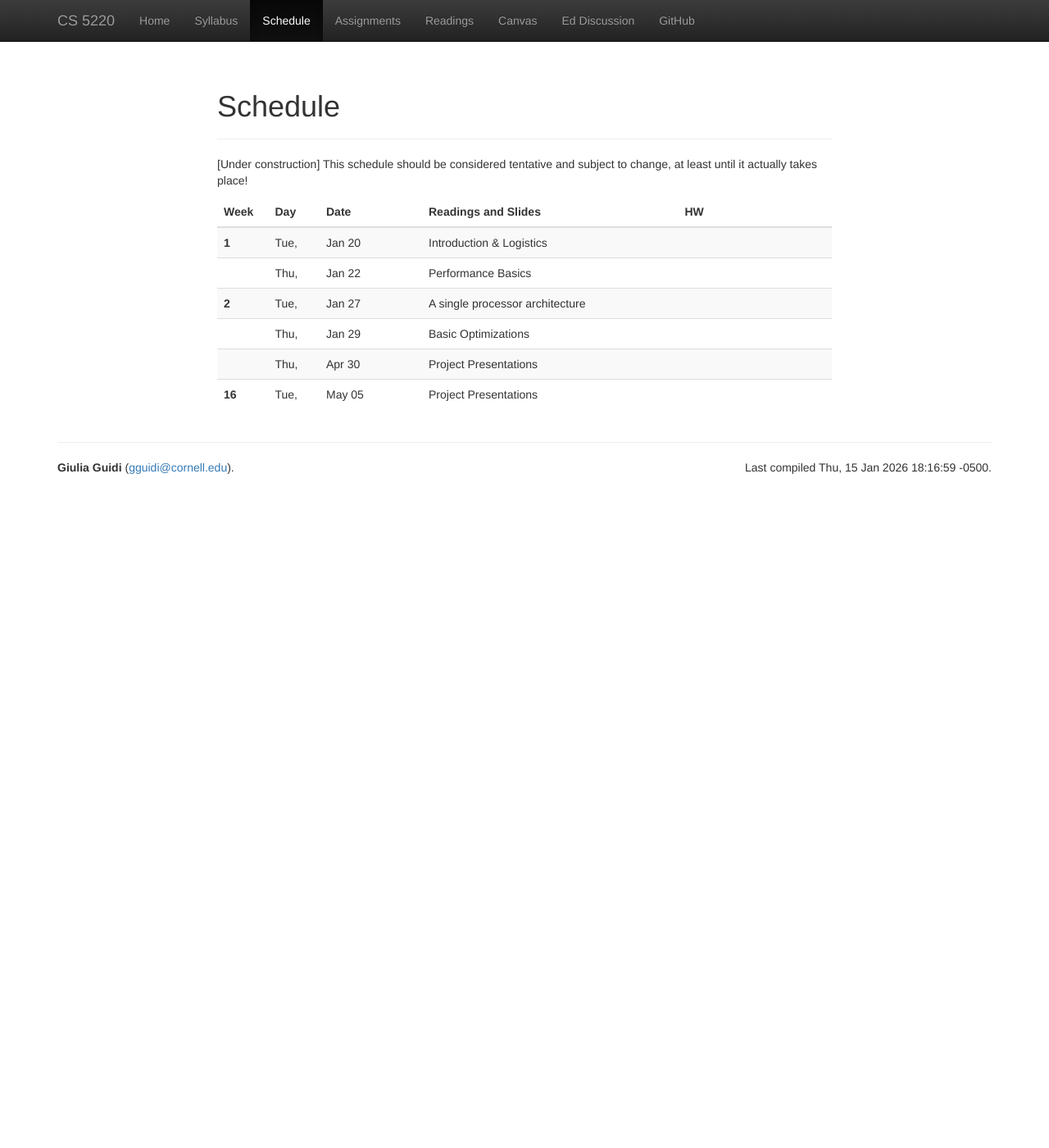
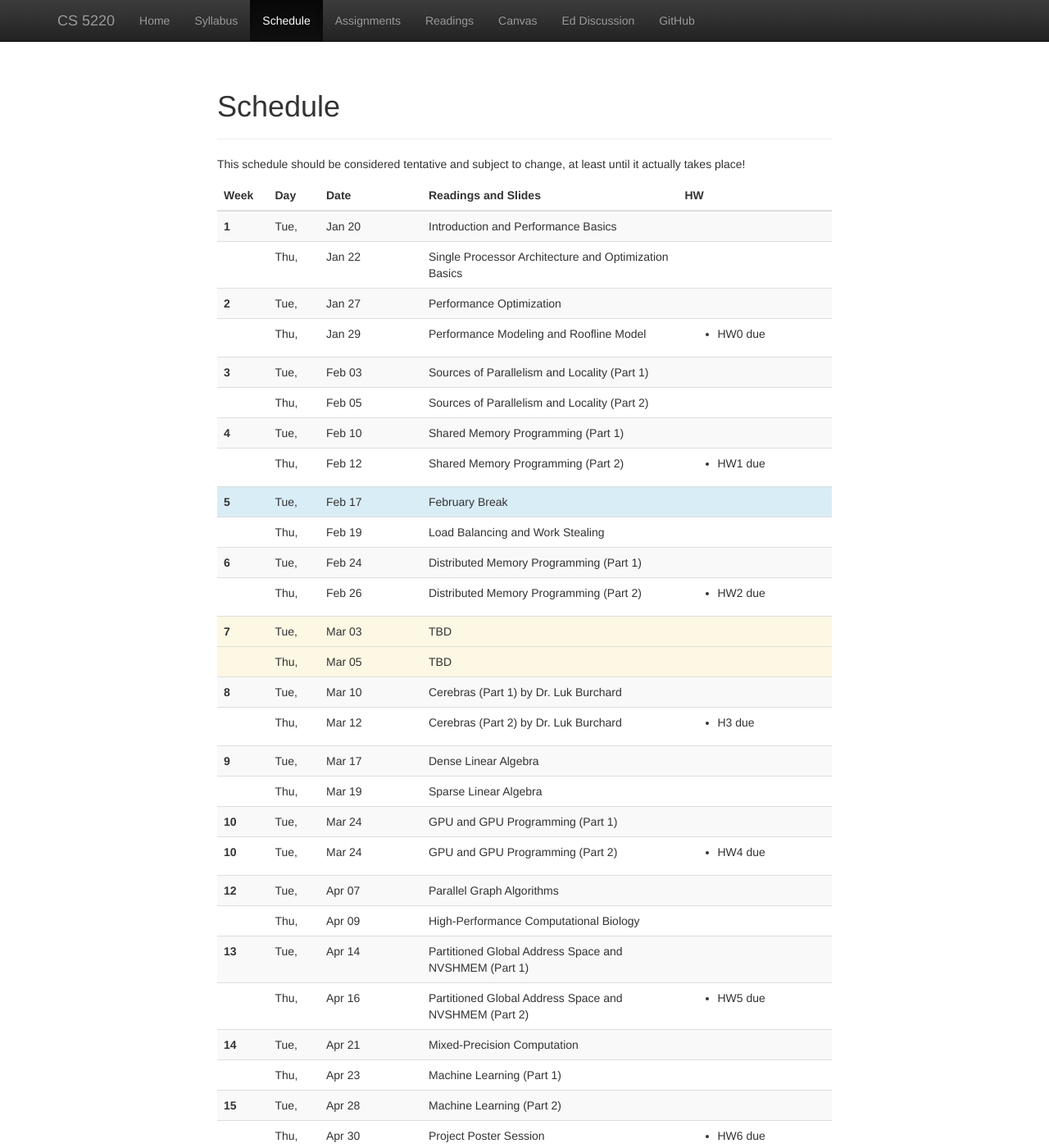
Before and after one commit to cs5220-26sp/web, a Jekyll site: the page built from web/schedule.html, in a window 1280 px wide and 1400 px high. Shown: the whole window at 82% size. Built offline with Jekyll 4.4.1, drawn with Linux system fonts in a browser that asks for light colours; nearby versions of some CDN libraries; some of the changed text lies outside the part shown.

Commit message:
updated hw and lec schedule

```diff
--- a/web/_data/hw.yml
+++ b/web/_data/hw.yml
@@ -3,26 +3,26 @@
   file: hw0.html
   due: 2026-01-29
 -
-  desc: "HW1: Matrix Multiply"
+  desc: "HW1: Optimized Matrix Multiply"
   # file: proj1.html
-  due: 2026-02-05
+  due: 2026-02-12
 -
-  desc: "HW2: OpenMP Particle Simulation"
+  desc: "HW2: Parallel Particle Simulation using OpenMP"
   # file: hw1.html
-  due: 2026-02-19
+  due: 2026-02-26
 -
-  desc: "HW3: MPI Particle Simulation"
+  desc: "HW3: Parallel Particle Simulation using MPI"
   # file: hw2.html
-  due: 2026-03-05
+  due: 2026-03-12
 -
-  desc: "HW4: Hello, CUDA"
+  desc: "HW4: Hello, Cerebras using CSL"
   # file: proj2.html
-  due: 2026-03-19
+  due: 2026-03-26
 -
-  desc: "HW5: Hello, Cerebras CSL"
+  desc: "HW5: Parallel Sparse Matrix Multiply using CUDA"
   # file: hw3.html
-  due: 2026-04-09
+  due: 2026-04-16
 -
-  desc: "HW6: Hello, UPC++"
+  desc: "HW6: Hello, NVSHMEM"
   # file: proj3.html
-  due: 2026-04-23
+  due: 2026-04-30
--- a/web/_data/lectures.yml
+++ b/web/_data/lectures.yml
@@ -3,11 +3,11 @@
 #
 -
   date: 2026-01-20
-  info: Introduction & Logistics
+  info: Introduction and Performance Basics
   # slides: 01-intro
 -
   date: 2026-01-22
-  info: Performance Basics
+  info: Single Processor Architecture and Optimization Basics
   # slides: 02-perf-basics
   # notes: 01-perf-basics.html
 #
@@ -16,172 +16,163 @@
 #
 -
   date: 2026-01-27
-  info: A single processor architecture
+  info: Performance Optimization
   # slides: 03-single-core
 -
   date: 2026-01-29
-  info: Basic Optimizations
+  info: Performance Modeling and Roofline Model
   # slides: 04-basic-opt
-  # hw: HW1 out / HW0 due
-  # hw: HW0 due
+  hw: HW0 due
 #
 # ==================
 # Week 3
 #
-# -
-#   date: 2024-09-10
-#   info: Basic optimizations
-#   slides: 04-basic-opt
-#   notes: 02-gcp.html
-#   hw: Survey due
-# -
-#   date: 2024-09-12
-#   info: Parallel machines and models
-#   slides: 05-parallel-models
-# #
-# # ==================
-# # Week 4
-# #
-# -
-#   date: 2024-09-17
-#   info: Parallelism and locality in simulations
-#   slides: 06-simulations1
-# -
-#   date: 2024-09-19
-#   info: Parallelism and locality in simulations
-#   slides: 07-simulations2
-# #
-# # ==================
-# # Week 5
-# #
-# -
-#   date: 2024-09-24
-#   info: Distributed memory programming
-#   slides: 08-mpi
-# -
-#   date: 2024-09-26
-#   info: Distributed memory programming
-#   slides: 09-mpi
-# #
-# # ==================
-# # Week 6
-# #
-# -
-#   date: 2024-10-01
-#   info: Shared memory programming
-#   hw: P1 due, P2 out, HW1 due, HW2 out
-#   slides: 10-openmp
-# -
-#   date: 2024-10-03
-#   info: Shared memory programming
-#   slides: 11-openmp
-# #
-# # ==================
-# # Week 7
-# #
-# -
-#   date: 2024-10-08
-#   info: Heterogeneity and accelerators
-#   hw: HW2 due
-#   slides: 12-gpu
-# -
-#   date: 2024-10-10
-#   info: Heterogeneity and accelerators
-#   slides: 13-gpu
-# #
-# # ==================
-# # Week 8
-# #
-# -
-#   date: 2024-10-15
-#   break: Fall break
-# -
-#   date: 2024-10-17
-#   info: Guest lecture (Guidi)
-#   travel: Simons MPS
-# #
-# # ==================
-# # Week 9
-# #
-# -
-#   date: 2024-10-22
-#   info: Dense linear algebra
-#   slides: 14-densela
-#   hw: P3 out
-# -
-#   date: 2024-10-24
-#   info: Dense linear algebra
-#   slides: 15-densela
-#   hw: P2 due
-# #
-# # ==================
-# # Week 10
-# #
-# -
-#   date: 2024-10-29
-#   info: Sparse linear algebra
-#   slides: 16-sparsela
-#   hw: HW3 due
-# -
-#   date: 2024-10-31
-#   info: Sparse linear algebra
-#   slides: 17-sparsela
-#   hw: Final proposal
-# #
-# # ==================
-# # Week 11
-# #
-# -
-#   date: 2024-11-05
-#   info: Graph partitioning
-#   slides: 18-partition
-# -
-#   date: 2024-11-07
-#   info: Load balancing
-#   slides: 19-balance
-# #
-# # ==================
-# # Week 12
-# #
-# -
-#   date: 2024-11-12
-#   info: Guest lecture (Damle)
-#   travel: FMITF
-# -
-#   date: 2024-11-14
-#   info: Guest lecture (Damle)
-#   travel: Emory
-#   hw: P3 due
-# #
-# # ==================
-# # Week 13
-# #
-# -
-#   date: 2024-11-19
-#   info: The impact of floating point
-#   slides: 20-fp
-# -
-#   date: 2024-11-21
-#   info: Parallel graph algorithms
-#   slides: 21-graph
-# #
-# # ==================
-# # Week 14
-# #
-# -
-#   date: 2024-11-26
-#   info: Asynchronous iterations
-#   hw: Final outline
-# -
-#   date: 2024-11-28
-#   break: Thanksgiving
-# #
-# # ==================
-# # Week 15
-# #
+-
+  date: 2026-02-03
+  info: Sources of Parallelism and Locality (Part 1)
+  # slides: 04-basic-opt
+-
+  date: 2026-02-05
+  info: Sources of Parallelism and Locality (Part 2)
+  # slides: 05-parallel-models
+#
+# ==================
+# Week 4
+#
+-
+  date: 2026-02-10
+  info: Shared Memory Programming (Part 1)
+  # slides: 06-simulations1
+-
+  date: 2026-02-12
+  info: Shared Memory Programming (Part 2)
+  # slides: 07-simulations2
+  hw: HW1 due
+#
+# ==================
+# Week 5
+#
+-
+  date: 2026-02-17
+  break: February Break
+-
+  date: 2026-02-19
+  info: Load Balancing and Work Stealing
+  # slides: 09-mpi
+#
+# ==================
+# Week 6
+#
+-
+  date: 2026-02-24
+  info: Distributed Memory Programming (Part 1)
+  # slides: 10-openmp
+-
+  date: 2026-02-26
+  info: Distributed Memory Programming (Part 2)
+  # slides: 11-openmp
+  hw: HW2 due
+#
+# ==================
+# Week 7
+#
+-
+  date: 2026-03-03
+  info: TBD
+  travel: SIAM PP
+  # slides: 12-gpu
+-
+  date: 2026-03-05
+  info: TBD
+  travel: SIAM PP
+  # slides: 13-gpu
+#
+# ==================
+# Week 8
+#
+-
+  date: 2026-03-10
+  info: Cerebras (Part 1) by Dr. Luk Burchard
+-
+  date: 2026-03-12
+  info: Cerebras (Part 2) by Dr. Luk Burchard
+  hw: H3 due
+#
+# ==================
+# Week 9
+#
+-
+  date: 2026-03-17
+  info: Dense Linear Algebra
+  # slides: 14-densela
+-
+  date: 2026-03-19
+  info: Sparse Linear Algebra
+  # slides: 15-densela
+#
+# ==================
+# Week 10
+#
+-
+  date: 2026-03-24
+  info: GPU and GPU Programming (Part 1)
+  # slides: 16-sparsela
+-
+  date: 2026-03-24
+  info: GPU and GPU Programming (Part 2)
+  # slides: 17-sparsela
+  # hw: Project proposal due
+  hw: HW4 due
+#
+# ==================
+# Week 11
+#
+-
+  date: 2026-04-07
+  info: Parallel Graph Algorithms
+  # slides: 18-partition
+-
+  date: 2026-04-09
+  info: High-Performance Computational Biology
+  # slides: 19-balance
+#
+# ==================
+# Week 12
+#
+-
+  date: 2026-04-14
+  info: Partitioned Global Address Space and NVSHMEM  (Part 1)
+-
+  date: 2026-04-16
+  info: Partitioned Global Address Space and NVSHMEM  (Part 2)
+  hw: HW5 due
+#
+# ==================
+# Week 13
+#
+-
+  date: 2026-04-21
+  info: Mixed-Precision Computation
+  # slides: 20-fp
+-
+  date: 2026-04-23
+  info: Machine Learning (Part 1)
+  # slides: 21-graph
+#
+# ==================
+# Week 14
+#
+-
+  date: 2026-04-28
+  info: Machine Learning (Part 2)
 -
   date: 2026-04-30
-  info: Project Presentations
+  info: Project Poster Session
+  hw: HW6 due
+#
+# ==================
+# Week 15
+#
 -
-  date: 2026-05-05
-  info: Project Presentations
+  date:  2026-05-05
+  info: Project Poster Session
--- a/web/assignments.html
+++ b/web/assignments.html
@@ -8,7 +8,7 @@ layout: main
   uploading either a <a href="tar-info.html">tarball</a> or
   a <a href="git-info.html">link to a git repository</a> with
   appropriate permissions. -->
-[Dates are currently tentantive] Code associated with assignments may be submitted on <a href="https://canvas.cornell.edu/courses/85162">Canvas</a> by following the associated instructions.
+Code associated with assignments may be submitted on <a href="https://canvas.cornell.edu/courses/85162">Canvas</a> by following the provided instructions. Every assignment, except "Hello, Perlmutter", lasts two weeks and has a check-in submission deadline after the first week.
 </p>
 
 <ul>
--- a/web/schedule.html
+++ b/web/schedule.html
@@ -4,7 +4,7 @@ layout: main
 ---
 
 <p>
-  [Under construction] This schedule should be considered tentative and subject to change,
+  This schedule should be considered tentative and subject to change,
   at least until it actually takes place!
 </p>
 
```
Also changed, not shown: web/syllabus.md (+1 -1 lines).
